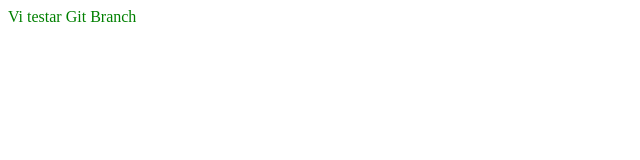
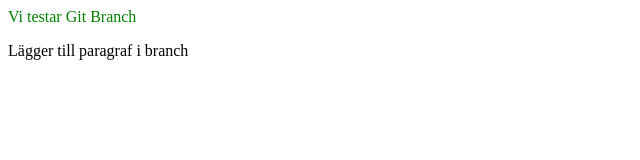
Before and after one commit to tovalundgren/git-branch-test, a plain HTML site: page index.html in a window 1280 px wide. Shown: the whole page, without its empty margins (0-640 px from the left). Drawn offline with Linux system fonts and the light colour scheme.

Commit message:
added paragraph to index.html

```diff
--- a/index.html
+++ b/index.html
@@ -8,5 +8,6 @@
 </head>
 <body>
     <div>Vi testar Git Branch</div>
+    <p>Lägger till paragraf i branch</p>
 </body>
 </html>
```
